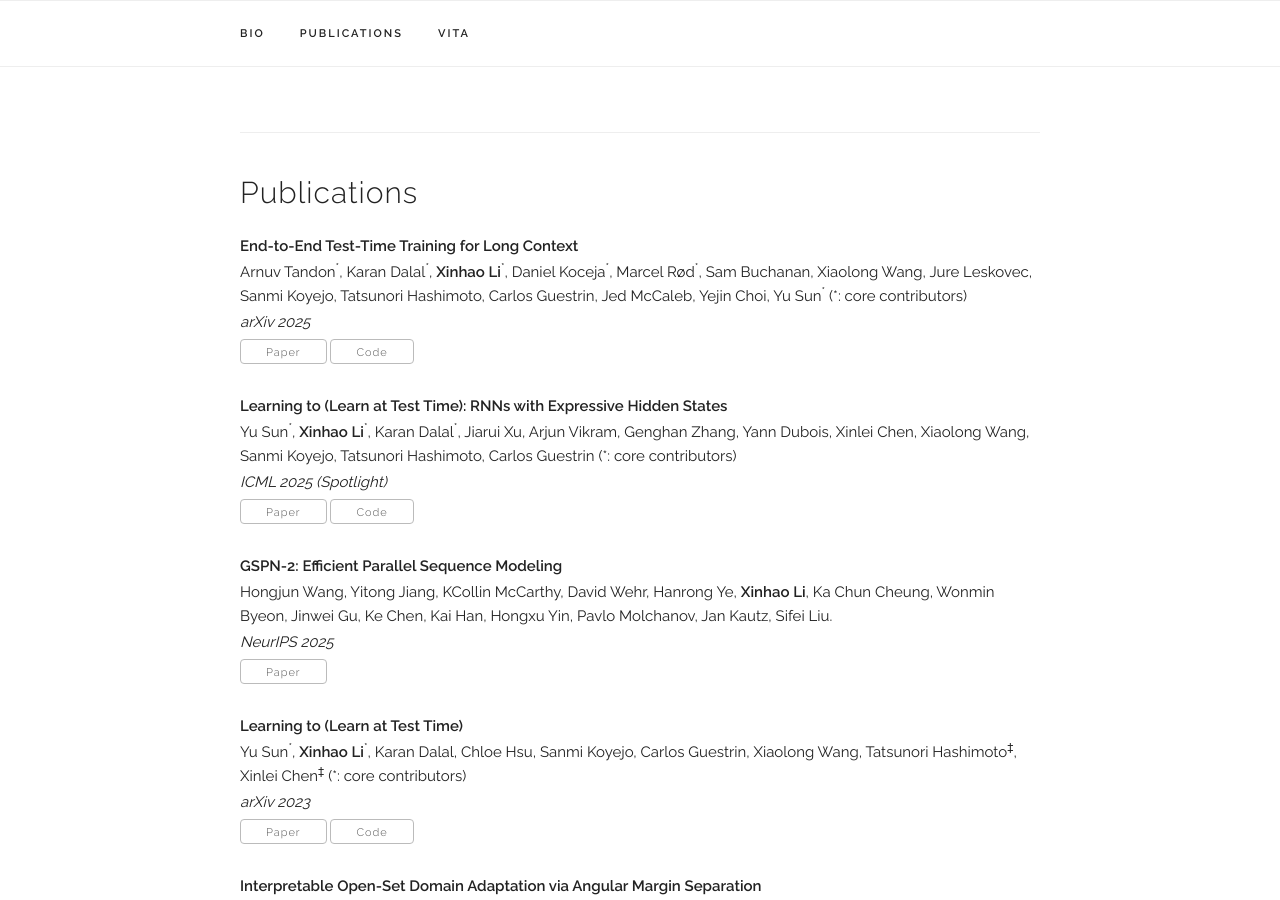
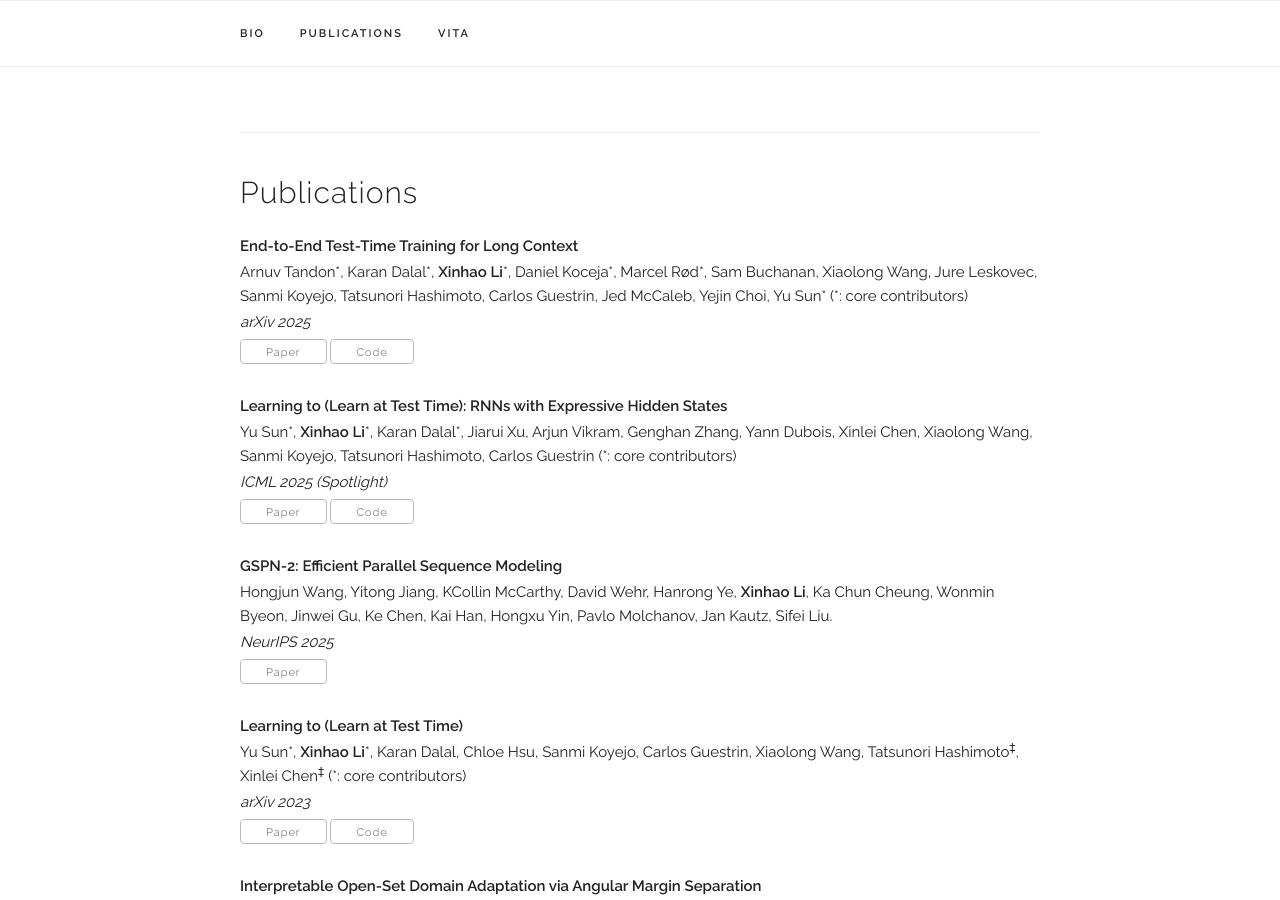
Before and after one commit to LeoXinhaoLee/LeoXinhaoLee.github.io, a Jekyll site: the page built from index.html, in a window 1280 px wide and 900 px high, scrolled down 847 px. Built offline with Jekyll 4.4.1, drawn with Linux system fonts in a browser that asks for light colours; some web fonts are replaced.

Commit message:
big star

```diff
--- a/_data/publications.yaml
+++ b/_data/publications.yaml
@@ -1,14 +1,14 @@
 papers:
   - title: "End-to-End Test-Time Training for Long Context"
-    authors: "Arnuv Tandon<sup>*</sup>, Karan Dalal<sup>*</sup>, <b>Xinhao Li</b><sup>*</sup>, Daniel Koceja<sup>*</sup>, Marcel Rød<sup>*</sup>,
-    Sam Buchanan, Xiaolong Wang, Jure Leskovec, Sanmi Koyejo, Tatsunori Hashimoto, Carlos Guestrin, Jed McCaleb, Yejin Choi, Yu Sun<sup>*</sup> (*: core contributors)"
+    authors: "Arnuv Tandon*, Karan Dalal*, <b>Xinhao Li</b>*, Daniel Koceja*, Marcel Rød*,
+    Sam Buchanan, Xiaolong Wang, Jure Leskovec, Sanmi Koyejo, Tatsunori Hashimoto, Carlos Guestrin, Jed McCaleb, Yejin Choi, Yu Sun* (*: core contributors)"
     venue: "arXiv 2025"
     paper_pdf: "https://arxiv.org/pdf/2512.23675"
     code: "https://github.com/test-time-training/e2e"
     selected: y
 
   - title: "Learning to (Learn at Test Time): RNNs with Expressive Hidden States"
-    authors: "Yu Sun<sup>*</sup>, <b>Xinhao Li</b><sup>*</sup>, Karan Dalal<sup>*</sup>, Jiarui Xu, Arjun Vikram,
+    authors: "Yu Sun*, <b>Xinhao Li</b>*, Karan Dalal*, Jiarui Xu, Arjun Vikram,
     Genghan Zhang, Yann Dubois, Xinlei Chen, Xiaolong Wang, Sanmi Koyejo, Tatsunori Hashimoto, Carlos Guestrin (*: core contributors)"
     venue: "ICML 2025 (Spotlight)"
     paper_pdf: "https://arxiv.org/pdf/2407.04620v1"
@@ -23,7 +23,7 @@ papers:
     selected: y
 
   - title: "Learning to (Learn at Test Time)"
-    authors: "Yu Sun<sup>*</sup>, <b>Xinhao Li</b><sup>*</sup>, Karan Dalal, Chloe Hsu,
+    authors: "Yu Sun*, <b>Xinhao Li</b>*, Karan Dalal, Chloe Hsu,
     Sanmi Koyejo, Carlos Guestrin, Xiaolong Wang, Tatsunori Hashimoto<sup>‡</sup>, Xinlei Chen<sup>‡</sup> (*: core contributors)"
     venue: "arXiv 2023"
     paper_pdf: "https://arxiv.org/abs/2310.13807"
```
